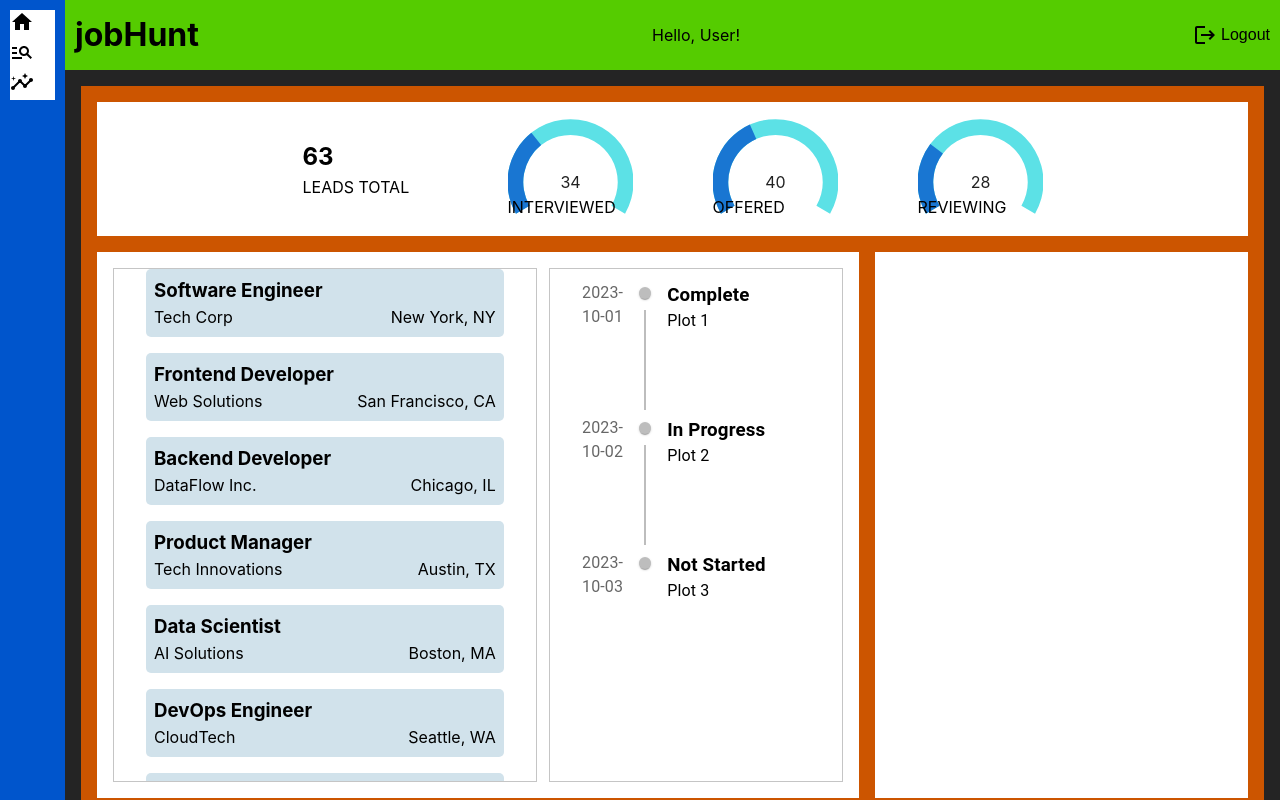
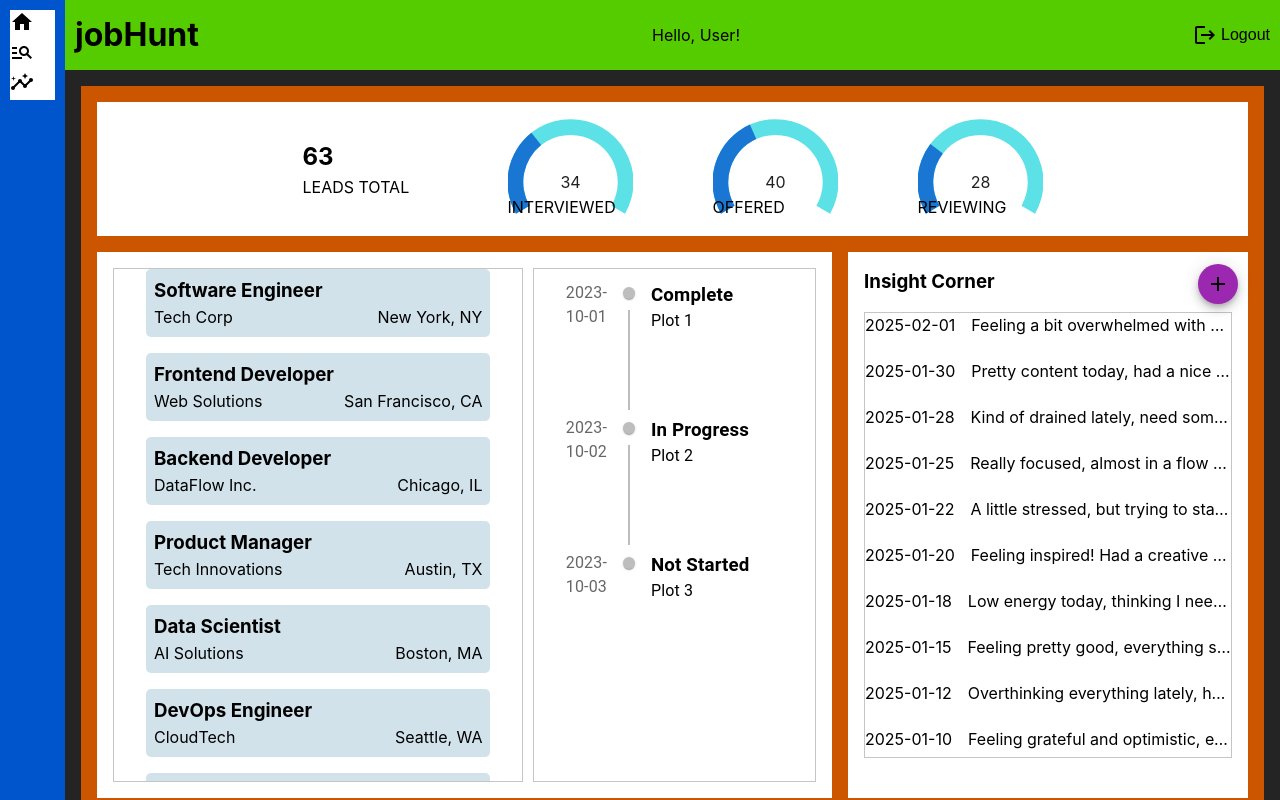
Before and after one commit to chardayneal/jobhunt, a React (Vite) app: page /insights in a window 1280 px wide. Built offline with nearby package versions, Linux system fonts and the light colour scheme.

Commit message:
Add insights corner to insights page

```diff
--- /dev/null
+++ b/src/components/routes/insights/InsightPanel.css
@@ -0,0 +1,40 @@
+.insight-panel {
+    position: relative;
+}
+
+
+.insight-panel .add-insight-btn {
+    position: absolute;
+    top: 12px;
+    right: 10px;
+}
+
+.insight-list {
+    margin-top: 1rem;
+    max-height: calc(100vh - 90px - 3rem - 132px - 50px);
+
+    border: 1px solid #c5c5c5;
+
+    overflow: scroll;
+    overflow-y: auto;
+    overflow-x: hidden;
+}
+
+
+.insight-item {
+   min-height: 30px;
+   display: flex;
+}
+
+.insight-item .item-date {
+    flex-shrink: 0;
+    margin-right: 1rem;
+}
+
+.insight-item .item-text {
+    flex-grow: 0;
+    text-overflow: ellipsis;
+
+    overflow: hidden;
+    white-space: nowrap;
+}
--- /dev/null
+++ b/src/components/routes/insights/InsightPanel.jsx
@@ -0,0 +1,47 @@
+import Fab from '@mui/material/Fab';
+import AddIcon from '@mui/icons-material/Add';
+import Stack from '@mui/material/Stack';
+
+import './InsightPanel.css';
+
+const feelingsArray = [
+  { date: '2025-02-01', text: 'Feeling a bit overwhelmed with work, but also excited for the weekend.' },
+  { date: '2025-01-30', text: 'Pretty content today, had a nice conversation with an old friend.' },
+  { date: '2025-01-28', text: 'Kind of drained lately, need some time to recharge.' },
+  { date: '2025-01-25', text: 'Really focused, almost in a flow state. Feeling productive.' },
+  { date: '2025-01-22', text: 'A little stressed, but trying to stay positive and tackle things one step at a time.' },
+  { date: '2025-01-20', text: 'Feeling inspired! Had a creative breakthrough today.' },
+  { date: '2025-01-18', text: 'Low energy today, thinking I need to slow down a bit.' },
+  { date: '2025-01-15', text: 'Feeling pretty good, everything seems to be falling into place.' },
+  { date: '2025-01-12', text: 'Overthinking everything lately, hoping I can relax soon.' },
+  { date: '2025-01-10', text: 'Feeling grateful and optimistic, excited about upcoming projects.' }
+];
+
+const InsightPanel = () => {
+
+  const insights = feelingsArray.map((item, index) => (
+    <div className="insight-item" key={index}>
+        <span className="item-date">{item.date}</span>
+        <span className="item-text">{item.text}</span>
+    </div>
+  ))
+
+  return (
+    <div className="insight-grid-item insight-panel">
+      <h3>Insight Corner</h3>
+      <Fab
+        className='add-insight-btn'
+        size="small"
+        color="secondary"
+        aria-label="add"
+      >
+        <AddIcon />
+      </Fab>
+      <Stack className='insight-list' spacing={2}>
+        {insights}
+      </Stack>
+    </div>
+  )
+}
+
+export default InsightPanel;
--- a/src/components/routes/insights/Insights.css
+++ b/src/components/routes/insights/Insights.css
@@ -3,7 +3,7 @@
     padding: 1rem 1rem 0;
     background-color: blalck;
     display: grid;
-    grid-template-columns: repeat(3, 1fr);
+    grid-template-columns: repeat(2, 1fr) 400px;
     grid-row: 100px 1fr;
     gap: 1rem;
 }
@@ -45,7 +45,7 @@
 
 
 .timeline-panel,
-.insight-view {
+.insight-panel {
     height: calc(100vh - 90px - 4rem - 132px)
 }
 
@@ -57,7 +57,7 @@
     justify-content: space-between;
 }
 
-.insight-view {
+.insight-panel {
     grid-column: 3 / 4;
     grid-row: 2 / 3;
 }
--- a/src/components/routes/insights/Insights.jsx
+++ b/src/components/routes/insights/Insights.jsx
@@ -1,15 +1,16 @@
 import TimelineView from './TimelinePanel';
 import Statbox from './StatBox';
 import './Insights.css';
+import InsightPanel from './InsightPanel';
 
 const Insights = () => {
     return (
       <div className="grid-item flex-area insight-grid">
         <Statbox/>
         <TimelineView/>
-        <div className="insight-grid-item insight-view"></div>
+        <InsightPanel/>
       </div>
     )
   }
 
-export default Insights
+export default Insights;
```
Also changed, not shown: src/components/routes/insights/InsightItem.jsx (added, +15 -0 lines).
